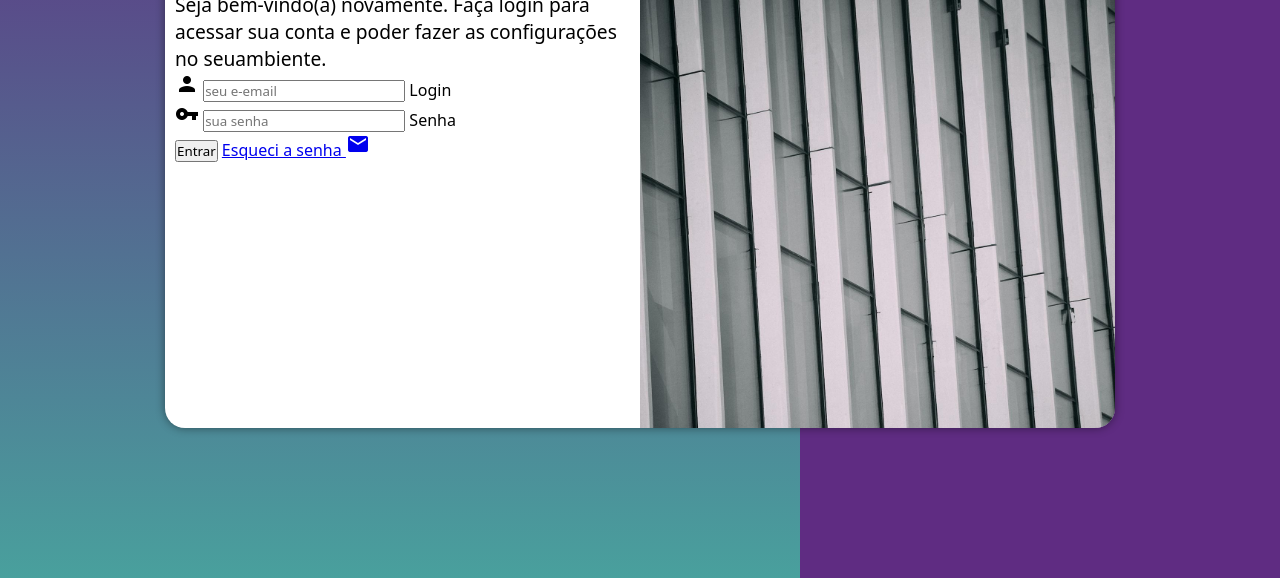
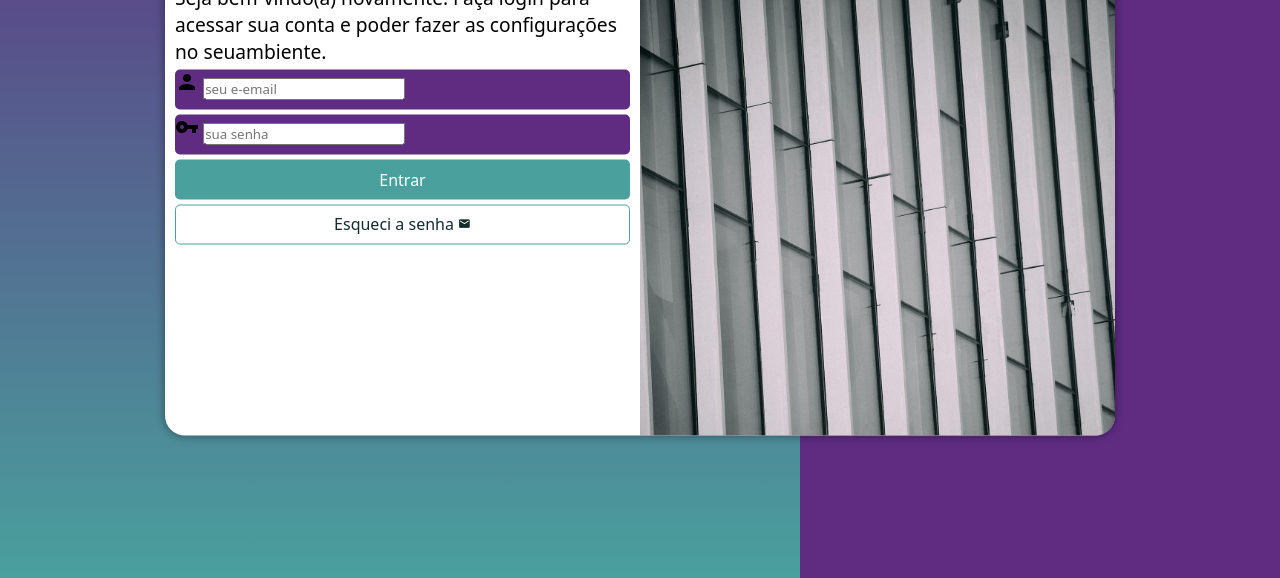
Before and after one commit to viniciusN444/projeto-login, a plain HTML site: page index.html in a window 1280 px wide. Shown: the part 222-800 px from the top of the page. Drawn offline with Linux system fonts and the light colour scheme.

Commit message:
Estilização dos botões e inputs

```diff
--- a/estilos/style.css
+++ b/estilos/style.css
@@ -34,8 +34,8 @@ main {
 
 #login {
     background-color: white;
-    width: 250px;
-    height: 500px;
+    width: 255px;
+    height: 515px;
     border-radius: 20px;
     position: absolute;
     top: 50%;
@@ -60,3 +60,55 @@ main {
 #formulario > p {
     font-size: 0.8em;
 }
+
+.campo {
+    background-color: #5f2c82;
+    display: block;
+    width: 100%;
+    height: 40px;
+    border-radius: 5px;
+    margin: 5px 0px;
+}
+
+.campo > label {
+    display: none;
+}
+
+form > input[type=submit]{
+    display: block;
+    font-size: 1em;
+    width: 100%;
+    height: 40px;
+    background-color: #49a09d;
+    color: white;
+    border: none;
+    border-radius: 5px;
+}
+
+form > input[type=submit]:hover {
+    background-color: #245755;
+    cursor: pointer;
+}
+
+.botao {
+    display: block;
+    text-align: center;
+    font-size: 1em;
+    width: 100%;
+    height: 40px;
+    padding-top: 7px;
+    margin-top: 5px;
+    background-color: white;
+    border: 1px solid #49a09d;
+    color: #132b2a;
+    border-radius: 5px;
+    text-decoration: none;
+}
+
+.botao:hover {
+    background-color: #6cd3cf;
+}
+
+.botao > i {
+    font-size: 0.8em;
+}
--- a/index.html
+++ b/index.html
@@ -36,8 +36,7 @@
                         <label for="isenha">Senha</label>
                     </div>
                     <input type="submit" value="Entrar">
-                    <a
-                     href="esqueci.senha"> Esqueci a senha
+                    <a href="esqueci.senha" class="botao">Esqueci a senha
                      <i class="material-icons">mail</i>
                     </a>
                 </form>
```
